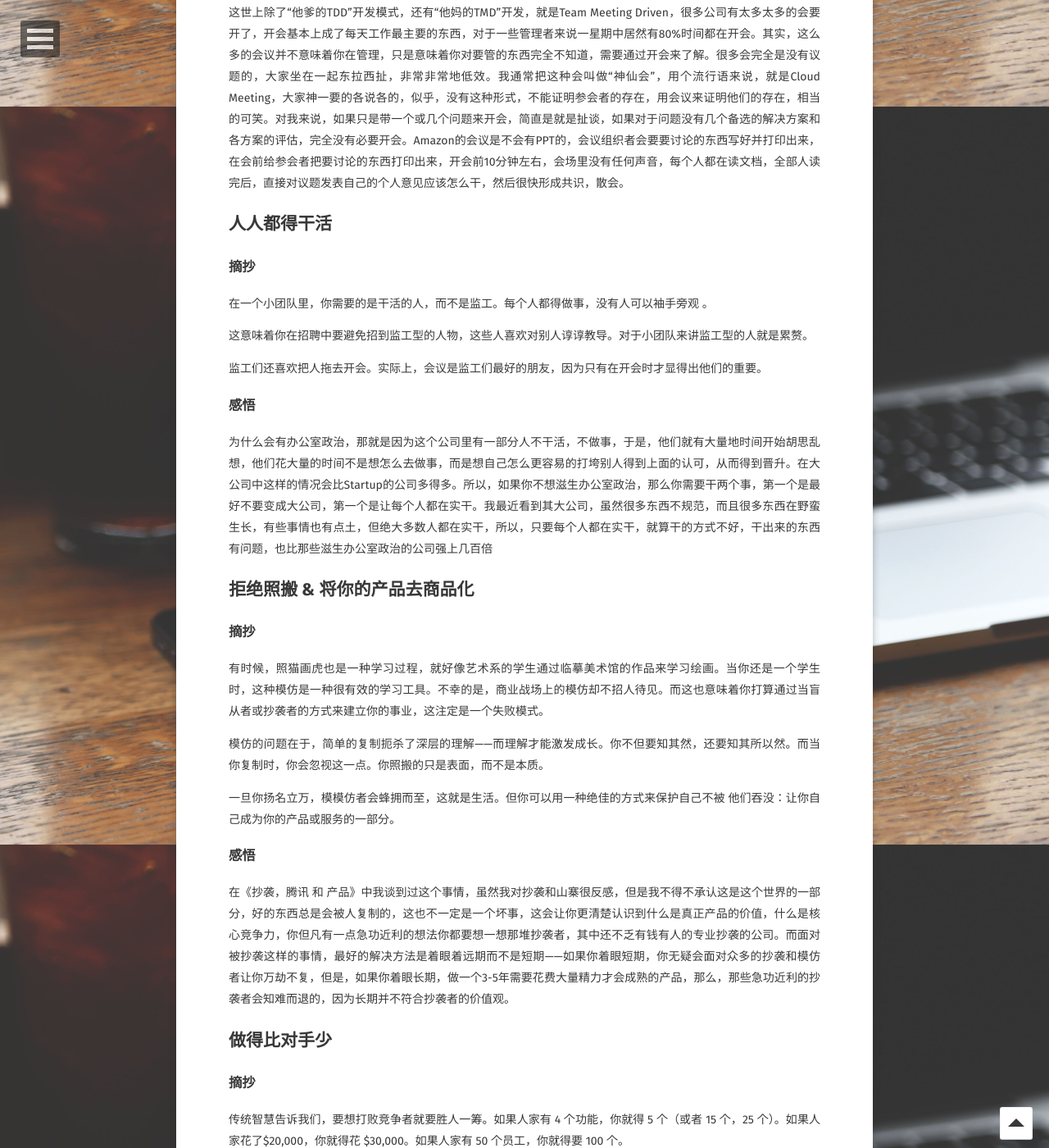
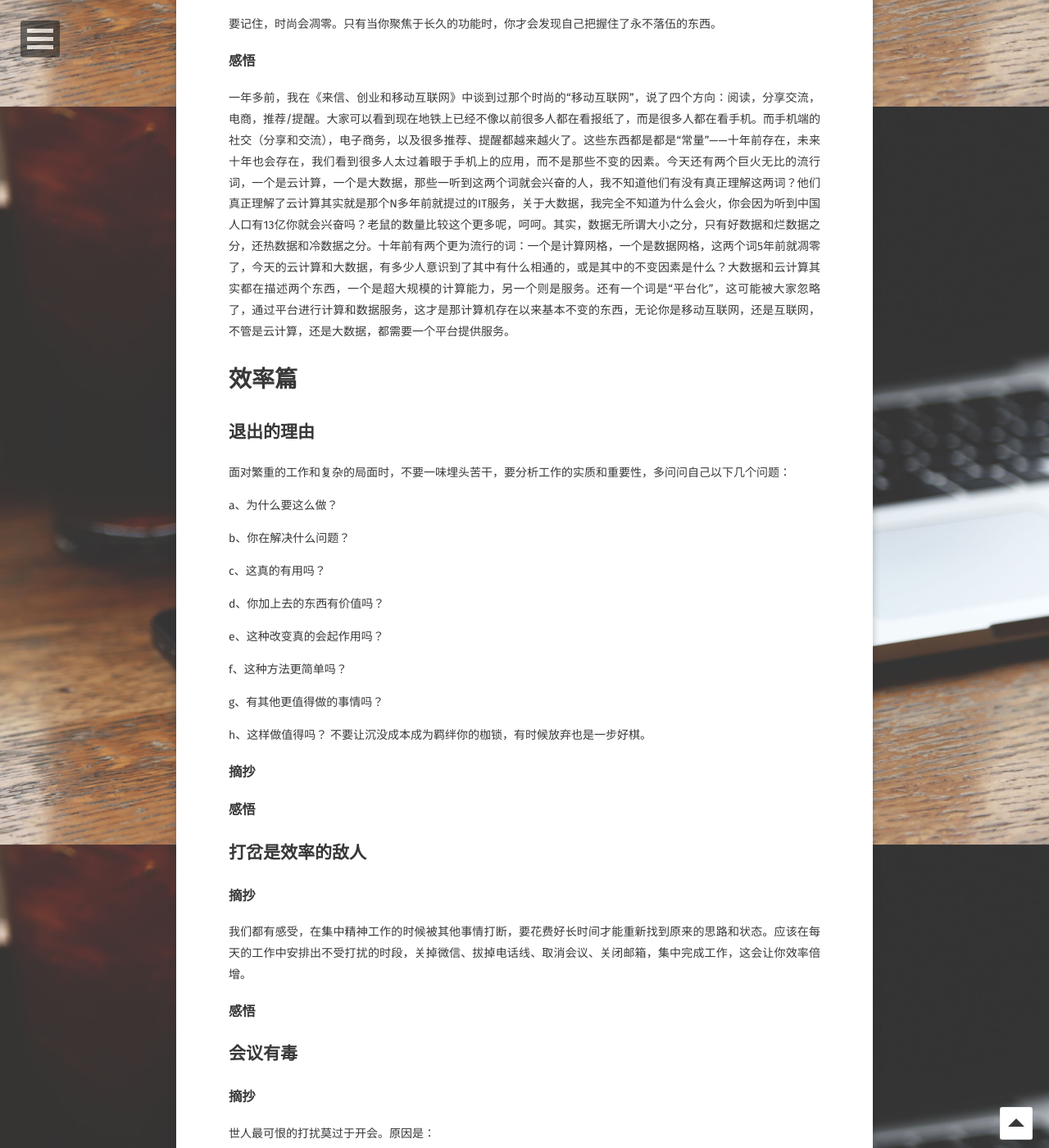
Before and after one commit to ridikuius/ridikuius.github.io, a Jekyll site: the page built from _posts/2017-12-21-《重来》.md, in a window 1280 px wide and 1400 px high, scrolled down 7070 px. Shown: the whole window at 82% size. Built offline with Jekyll 4.4.1, drawn with Linux system fonts in a browser that asks for light colours; some web fonts are replaced; some of the changed text lies outside the part shown.

Commit message:
Update 2017-12-21-《重来》.md

```diff
--- a/_posts/2017-12-21-《重来》.md
+++ b/_posts/2017-12-21-《重来》.md
@@ -7,7 +7,7 @@
 tag:
 - 阅心笔记
 ---
-# 摘抄及感悟
+# 开局篇
 ## 现实世界
 ### 摘抄
 “这在现实世界里面行不通”，当你向人们介绍一个新创意时，人们总是这么回答你。这个“现实世界”听起来如此令人沮丧，……只有人耳熟能详，习以为常的事情才会胜利，即使是这些事情已经漏洞百出陈腐低效。
@@ -15,7 +15,7 @@
 揭开“现实世界”这个锅盖，你会发现居住在里的人都充斥着悲观主义和失望的情绪。更糟的是，他们想将别人拖进他们的坟墓。如果你是充满希望和野心的人，他们会试着说服你，你的想法是不可能的。他们会说你在浪费时间。
 ### 感悟
 我经常会向一同事和朋友提及一些我的想法，朋友同事们经常会回答我——这个事某某人，某某团队做过了，没成功。或是对我说，你做这个事的时候，要小心这个要小心那个。我觉得，这个时候是最考验我们的时候了，要有一个清醒的头脑去分析别人的话，别人真不代表自己。这个世界上大多数人都是比较保守的，大多数都对这个现实世界都有或多或少的恐惧感。当然，你可以选择做大众，但是如果你想让你的人生有些不同，有些精彩，我还是建议你不要和大多数人想得一样，如果你和大多数人的想法一样，你必然会和大多数人一样的平庸。当然，如果你和大多数人不一样，你要么就是天才，要么就是傻瓜。要证明你自己是不是傻瓜，我们可以看看我们过去有没有过一些小成功或小成绩。如果有，那么就应该大胆地坚持自己的想法。
-
+## 卸负篇
 ## 被高估的“从错误中学习”
 ### 摘抄
 你真的从错误和失败里面学到什么了吗？你也许学到了别再重蹈覆辙，但是这有什么意义吗？你仍然不知道接下来该做什么。
@@ -62,6 +62,12 @@
 
 另外，每当我在优秀员工的评比和员工的绩效考核中的跨团队比较中我们能听到很多很多的人说，XX员工工作任劳任愿，工作得很晚很晚，付出很大。老实说，我真的为这样的价值观感到悲哀。最后，我还想说说关于超时工作，我也经常学习和做自己的事情到深夜，我相信很多人也这样，但我们应该认真思考一下Rework中的这个观点，我们超时工作是在使用蛮力呢？还是在使用热情和兴趣呢？
 
+# 行动篇
+## 在宇宙中留下你的足迹
+### 摘抄
+怎么选择要做的事情，第一条规则就是做自己真正想做的事情，做自己认为真正有价值的事情。
+### 感悟
+
 ## 挠自己的痒处
 ### 摘抄
 想要创造一款伟大的产品或者是某项卓越的服务，最直接、最简单的方法就是去做你自己想用的东西。设计你了解的产品——你就能很快发现它到到底好不好用。
@@ -107,6 +113,7 @@
 ### 感悟
 几年前，我有一个朋友被创新工场忽悠从美国退学回来创业，我非常质疑他退学创业这个事。他对我说，没事，反正就算失败我也不会失去什么。还有一个朋友一年前从美国回国创业，也对我说，就算没搞好也没什么。我都对他们说，如果你以为用试一试的态度就可以把一个事情搞成功，那么你让这世上那些Full Time全天候从事这个事情的并有一些积累的人情何以堪？如果你创业时都想好了失败，那就说你你对这个事没有必胜的信心，也说明连你自己都不相信这个事，你还干个什么劲啊？你与其把时间用在思考如果创业没成功你会怎么办上，你还如去思考一下如何做才有更大的胜算。
 
+# 进阶篇
 ## 条件受限是好事
 ### 摘抄
 “我没有足够的时间、钱、人手、经验”。不要现无谓的抱怨了。“少”不是什么坏事。“条件受限”貌似缺陷，实力优势。有限的资源能激发你在现有的条件下完成任务的能力。没有一点浪费空间，一切都需要你发挥最大的创造力。
@@ -114,6 +121,12 @@
 你见过囚犯用肥皂和汤勺制作武器吗？你们是“创新”的典范。只有在条件受到限制时，我们才会发挥出“小材大用”的能力。
 ### 感悟
 我相信这世上很多事情都是被条件受限逼过去的。我回想到我以前经常在干的性能调优，想尽一切办法榨干系统资源这件事上，我就无法不赞同这句话。想想淘宝的TFS，就是一个因为条件受限到了不得不自己干的时候，被逼出来的东西。如果你没有足够多的人，你才会去想要怎么去优化工作和开发效率，于是才会逼着你去开发一些自动化的工具，而这些工具恰恰解放了生产力可以让你更快地干更多的事。只有条件受限，才会从劳动密集型中激发出知识密集型的东西。再回到以前我的那篇“是否需要专职的QA”一文说的到东西，如果你有很多很多帮你做测试的QA，你就不会去测试，你的团队也就不会有自动化测试等工具。这就好像在中国这个劳动力又多又廉价的大国下，基本上不需要你在技术上的创新，你只需要去不断地迁就这些低端用户，迁就这些用户越多，你还能有什么重大创新吗？真正的创新是帮助用户成长，而不是迁就用户。
+
+## 从核心出发
+### 摘抄
+你必须深刻思考自己所做的事情的核心所在，精简想法，砍掉那些锦上添花的枝节，找到实现想法的最不能被取代的部分，集中全部精力先攻克它。
+### 感悟
+
 
 ## 与其做个半成品，不如做好半个产品
 ### 摘抄
@@ -124,6 +137,11 @@
 很多东西都是越简短越好。拿起斧子动手砍吧，为了一个“伟 大”的起点，让我们把那些“挺不错”地枝节给砍掉吧。
 ### 感悟
     这正如“为什么中国的网页设计这么烂”中说的：“中国的学生只是去记忆东西而不是真正的理解。他们从来不花时间去思考，而只是贪婪地去获取更多的信息”。与其记忆那么多的东西，还不如好好理解部分的东西。还有一种说法是：“Done is better than Perfect!”，这句话某些时候说得也挺对的，尤其是对于那些完美地长期不能Done的项目。但是Done一个Ugly的东西还不如不做。所以平衡Done和Perfect的方式正好就是这句话——“与其做个半成品，不好做好半个产品”，因为，一个半成品会让人绝望，而半个好产品会让人有所期望，这就是其中的不同。
+
+## 做出决定就是取得进展
+### 摘抄
+当遇到问题时，不要为了等待所谓的完美解决方案就去推迟决定。当前情况下想到的完美方案，随着时间推进，随着情况变化，可能根本就不是未来的完美方案。对待问题要及时应对，即便当前并不完美，但随着快速迭代不断纠错，解决方案自然会不断优化。
+### 感悟
 
 ## 关注不变因素
 ### 摘抄
@@ -136,6 +154,35 @@
 要记住，时尚会凋零。只有当你聚焦于长久的功能时，你才会发现自己把握住了永不落伍的东西。
 ### 感悟
 一年多前，我在《来信、创业和移动互联网》中谈到过那个时尚的“移动互联网”，说了四个方向：阅读，分享交流，电商，推荐/提醒。大家可以看到现在地铁上已经不像以前很多人都在看报纸了，而是很多人都在看手机。而手机端的社交（分享和交流），电子商务，以及很多推荐、提醒都越来越火了。这些东西都是都是“常量”——十年前存在，未来十年也会存在，我们看到很多人太过着眼于手机上的应用，而不是那些不变的因素。今天还有两个巨火无比的流行词，一个是云计算，一个是大数据，那些一听到这两个词就会兴奋的人，我不知道他们有没有真正理解这两词？他们真正理解了云计算其实就是那个N多年前就提过的IT服务，关于大数据，我完全不知道为什么会火，你会因为听到中国人口有13亿你就会兴奋吗？老鼠的数量比较这个更多呢，呵呵。其实，数据无所谓大小之分，只有好数据和烂数据之分，还热数据和冷数据之分。十年前有两个更为流行的词：一个是计算网格，一个是数据网格，这两个词5年前就凋零了，今天的云计算和大数据，有多少人意识到了其中有什么相通的，或是其中的不变因素是什么？大数据和云计算其实都在描述两个东西，一个是超大规模的计算能力，另一个则是服务。还有一个词是“平台化”，这可能被大家忽略了，通过平台进行计算和数据服务，这才是那计算机存在以来基本不变的东西，无论你是移动互联网，还是互联网，不管是云计算，还是大数据，都需要一个平台提供服务。
+
+# 效率篇
+## 退出的理由
+面对繁重的工作和复杂的局面时，不要一味埋头苦干，要分析工作的实质和重要性，多问问自己以下几个问题：
+
+a、为什么要这么做？
+
+b、你在解决什么问题？
+
+c、这真的有用吗？
+
+d、你加上去的东西有价值吗？
+
+e、这种改变真的会起作用吗？
+
+f、这种方法更简单吗？
+
+g、有其他更值得做的事情吗？
+
+h、这样做值得吗？
+不要让沉没成本成为羁绊你的枷锁，有时候放弃也是一步好棋。
+### 摘抄
+### 感悟
+
+## 打岔是效率的敌人
+### 摘抄
+我们都有感受，在集中精神工作的时候被其他事情打断，要花费好长时间才能重新找到原来的思路和状态。应该在每天的工作中安排出不受打扰的时段，关掉微信、拔掉电话线、取消会议、关闭邮箱，集中完成工作，这会让你效率倍增。
+### 感悟
+
 
 ## 会议有毒
 ### 摘抄
@@ -153,16 +200,33 @@
 
 这世上除了“他爹的TDD”开发模式，还有“他妈的TMD”开发，就是Team Meeting Driven，很多公司有太多太多的会要开了，开会基本上成了每天工作最主要的东西，对于一些管理者来说一星期中居然有80%时间都在开会。其实，这么多的会议并不意味着你在管理，只是意味着你对要管的东西完全不知道，需要通过开会来了解。很多会完全是没有议题的，大家坐在一起东拉西扯，非常非常地低效。我通常把这种会叫做“神仙会”，用个流行语来说，就是Cloud Meeting，大家神一要的各说各的，似乎，没有这种形式，不能证明参会者的存在，用会议来证明他们的存在，相当的可笑。对我来说，如果只是带一个或几个问题来开会，简直是就是扯谈，如果对于问题没有几个备选的解决方案和各方案的评估，完全没有必要开会。Amazon的会议是不会有PPT的，会议组织者会要要讨论的东西写好并打印出来，在会前给参会者把要讨论的东西打印出来，开会前10分钟左右，会场里没有任何声音，每个人都在读文档，全部人读完后，直接对议题发表自己的个人意见应该怎么干，然后很快形成共识，散会。
 
-## 人人都得干活
+## 刚刚好就是真的好
 ### 摘抄
-在一个小团队里，你需要的是干活的人，而不是监工。每个人都得做事，没有人可以袖手旁观 。
+面对问题，不要过度优化，过犹不及。
+### 感悟
 
-这意味着你在招聘中要避免招到监工型的人物，这些人喜欢对别人谆谆教导。对于小团队来讲监工型的人就是累赘。
+## 速战速决
+把任务划分为短时间可以完成的小任务。看不见尽头的大任务会扼杀掉激情，而一个一个连续的小胜利会让你持续保持充沛的动力。
+### 摘抄
+### 感悟
 
-监工们还喜欢把人拖去开会。实际上，会议是监工们最好的朋友，因为只有在开会时才显得出他们的重要。
+## 不要逞英雄
+### 摘抄
+不要意气用事。当一个本来2小时可以完成的任务，结果耗费了你15个小时还没搞定时，不要霸王硬上弓，可以选择暂时换换任务或找人来提提意见，合作解决。
 ### 感悟
-为什么会有办公室政治，那就是因为这个公司里有一部分人不干活，不做事，于是，他们就有大量地时间开始胡思乱想，他们花大量的时间不是想怎么去做事，而是想自己怎么更容易的打垮别人得到上面的认可，从而得到晋升。在大公司中这样的情况会比Startup的公司多得多。所以，如果你不想滋生办公室政治，那么你需要干两个事，第一个是最好不要变成大公司，第一个是让每个人都在实干。我最近看到其大公司，虽然很多东西不规范，而且很多东西在野蛮生长，有些事情也有点土，但绝大多数人都在实干，所以，只要每个人都在实干，就算干的方式不好，干出来的东西有问题，也比那些滋生办公室政治的公司强上几百倍
 
+## 该睡觉时就睡觉
+### 摘抄
+不要用牺牲睡眠来争取时间，那只会让你付出创造力、士气、心态及健康受损的重大代价，而工作效率却只会降低。
+### 感悟
+
+## 预估的都是垃圾
+### 摘抄
+不要高估自己的预测能力，对于一个也许要耗时几个月的大项目，你对进度的估计十有八九都会有很大偏差，要有这个心里准备。尽量把大项目拆分成多个小项目，这样你才能更准确的预测时间。
+### 感悟
+
+
+# 对手篇
 ## 拒绝照搬 & 将你的产品去商品化
 ### 摘抄
 有时候，照猫画虎也是一种学习过程，就好像艺术系的学生通过临摹美术馆的作品来学习绘画。当你还是一个学生时，这种模仿是一种很有效的学习工具。不幸的是，商业战场上的模仿却不招人待见。而这也意味着你打算通过当盲从者或抄袭者的方式来建立你的事业，这注定是一个失败模式。
@@ -201,6 +265,7 @@
 ### 感悟
 这个社会浮躁之处就在于我们太多的观注了别人，人比人气死人。我们很多人都注意到了别人的风光，看到别人创业被注资，看到别人找到了好的工作，看到了别人不走正道而发达，看到了别人很轻松还挣得多，甚至看到别人的粉丝比自己多，等等，等等，这些东西让自己的心态变，变得非常地不淡定了。眼红也是魔鬼，因为眼红让人心理扭曲了的例子还少吗？不要在乎别人干了什么，你应该多看看自己的长处是什么，每个人都有每个人的路，你要做的是按照自己的节奏和自己擅长的方式行事，而不是小猫钓鱼。
 
+# 进化篇
 ## 养成对客户说“不”的习惯
 ### 摘抄
 说“好的”很容易。我们很容易接受同意一个新功能、同意一个过于乐观的截止日期、笑纳一个平庸的设计。很快，一大堆你曾经说“yes”的事情就发生连锁反应，很多你不想要的东西越堆越高，甚至你都看不出原来想要的东西。
@@ -211,6 +276,7 @@
 ### 感悟
 亨利福特说过：“如果我要问我的客户要什么，他们会告诉我他们要一匹更快的马”，所以，过份的迁就用户并不是一件好的事，相反会是一件很不好的事。互联网和电视节目一样都有一个万恶的KPI，电子节目那万恶的KPI是收视率，而互联网的万恶KPI是流量。于是很多公司为了流量开始不择手段，就像电视节目用庸俗化来提高收视率一样，我们的一些互联网产品也使用庸俗化的东西来提高流量。我们要做的是一个让人称道的有品质的产品，而不是一个只有访问量的产品。
 
+# 推广篇
 ## 一夜成名只是传说
 ### 摘抄
 你不会瞬间大红大紫，也不会一夜暴富，你所了解的那些道听途说的“一夜成名”的故事，深挖一点，你就能发现这些成功人士在到达引爆点之前，都已经在这个方向 上苦熬了很长时间。
@@ -220,4 +286,8 @@
 ### 感悟
 这和我在程序算法与人生选择一文中所说的那个最短路径的算法的类比一样，与其展望要当什么架构师或是要成为牛人的憧憬，不如把身边看得见够得着的东西学扎实，干出色。一夜成名只是一个传说，你知道酷壳是因为我写十多年的博客，你知道我是因为我积累了十多年的编程，看看酷壳以前介绍过的王平同学吧。很多事情都不是偶然的，都是有前兆的，还是我以前说过的那句话，“如果一件事情以前没有发生过，未来也不会发生”，比如：如果你在学校里，在工作里，你的同学和同事并不经常来向你请教询问你的意见，那么你基本上很难成为一个Leader。
 
+# 总结篇
+## 灵感稍纵即逝
+### 摘抄
+灵感是神奇的东西，是生产力的倍增器，激励因素。但它不会等你。灵感是现在的事，如果灵感找上你了，你也要抓住它，然后投入工作。
 ### 感悟
```
